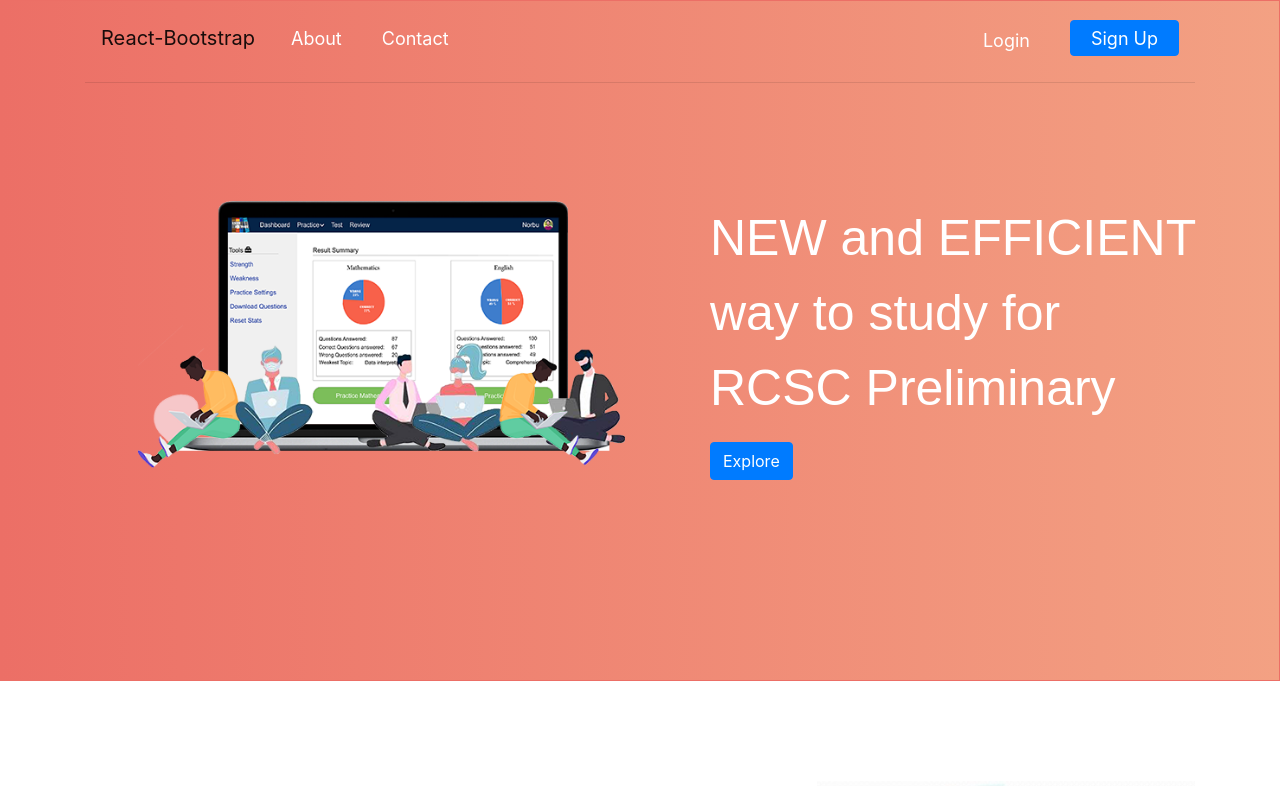
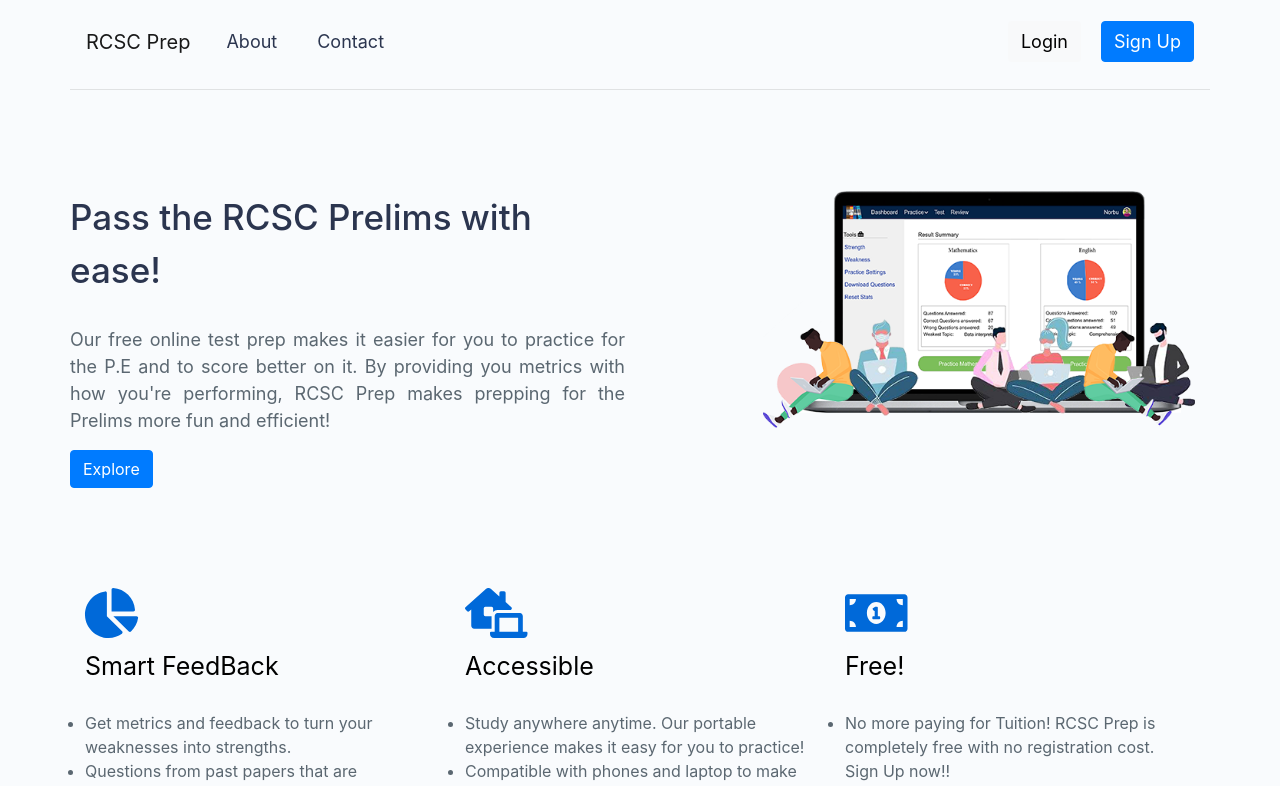
Before and after one commit to Kongtsey/RCSCPrep, a React (Create React App) app in the folder front-end/rcsc/: page / in a window 1280 px wide. Shown: the top 786 px of the page. Built offline with nearby package versions, Linux system fonts and the light colour scheme; no server answers; the HTML template or start-up script is replaced by a standard one.

Commit message:
made changes to the landing page

```diff
--- a/front-end/rcsc/src/components/HomepageInfo.js
+++ b/front-end/rcsc/src/components/HomepageInfo.js
@@ -10,6 +10,7 @@ import image_subsection_4 from "../images/subsection-4.png";
 function HomepageInfo() {
   return (
     <React.Fragment>
+      <Container className="homePage_info_container" fluid={true}>
         <Container>
           <Row className='homepage-info-parent-div'>
             <Col className='info_description' md={6} lg={6} sm={12}>
@@ -39,6 +40,7 @@ function HomepageInfo() {
             </Col>
           </Row>
         </Container>
+      </Container>
       <Container fluid={true}>
         <Row>
           <Col className='content_before_footer' md={12} lg={12} sm={12}>
--- a/front-end/rcsc/src/components/homeFrontPage.js
+++ b/front-end/rcsc/src/components/homeFrontPage.js
@@ -2,23 +2,59 @@ import React from "react";
 import { Container, Col, Row, Button } from "react-bootstrap";
 import "../style-sheet/home-front-page.css";
 import front_page_image from "../images/studying.png";
-
+import { FontAwesomeIcon } from "@fortawesome/react-fontawesome";
+import { faChartPie, faLaptopHouse, faMoneyBillAlt} from  "@fortawesome/free-solid-svg-icons";
 function FrontPage() {
   return (
     <React.Fragment>
-      <Container fluid={true} className='homepage_parent_container' s>
+      <Container fluid={true} className='homepage_parent_container'>
+        <Container>
           <Row className='front_page_content'>
+            <Col lg={6} md={6} sm={12} className='tagline'>
+              <p className='tagline_message'>
+                Pass the RCSC Prelims with ease!
+              </p><br/>
+              <p className="product_description">
+                Our free online test prep makes it easier for you to practice for the P.E and to score better
+                on it. By providing you metrics with how you're performing, RCSC Prep makes prepping for the Prelims more fun and efficient!
+              </p>
+              <Button> Explore</Button>
+            </Col>
             <Col lg={6} md={6} sm={12} className='front_page_image'>
               <img alt='people sitting infront of a laptop' src={front_page_image}></img>
             </Col>
-          <Col lg={6} md={6} sm={12} className='tagline'>
-            <p className='tagline_message'>
-              NEW and EFFICIENT <br /> way to study for
-              <br /> RCSC Preliminary
-            </p>
-            <Button> Explore</Button>
+          </Row>
+          <Row>
+            <Col lg={4} md={4} sm={12}>
+              <FontAwesomeIcon icon={faChartPie} className="featureIcons"/><br/>
+              <p className="featureTitle">Smart FeedBack</p> <br/>
+              <ul className="featureDescription">
+                <li >Get metrics and feedback to turn your weaknesses into strengths.</li>
+                <li >Questions from past papers that are continuously updated.</li>
+              </ul>
+              {/*<p className="featureDescription">Get metrics and feedback to turn your weaknesses into strengths.<br/><span style={{marginTop: "5px !important"}}>Questions from past papers that are continuously updated.</span></p> <br/>*/}
+              {/*<p className="featureDescription">Questions from past papers that are continuously updated.</p>*/}
+            </Col>
+            <Col lg={4} md={4} sm={12}>
+              <FontAwesomeIcon icon={faLaptopHouse} className="featureIcons"/>
+              <br/>
+              <p className="featureTitle">Accessible</p> <br/>
+              <ul className="featureDescription">
+                <li>Study anywhere anytime. Our portable experience makes it easy for you to practice!</li>
+                <li>Compatible with phones and laptop to make sure your device is not an issue!</li>
+              </ul>
+            </Col>
+            <Col lg={4} md={4} sm={12}>
+              <FontAwesomeIcon icon={faMoneyBillAlt} className="featureIcons"/>
+              <br/>
+              <p className="featureTitle">Free!</p> <br/>
+              <ul className="featureDescription">
+                <li>No more paying for Tuition! RCSC Prep is completely free with no registration cost.<br/>Sign Up now!!</li>
+                {/*<li>Compatible with phones and laptop to make sure your device is not an issue!</li>*/}
+              </ul>
             </Col>
           </Row>
+        </Container>
       </Container>
     </React.Fragment>
   );
--- a/front-end/rcsc/src/components/homePageNavbar.js
+++ b/front-end/rcsc/src/components/homePageNavbar.js
@@ -132,17 +132,17 @@ class NavigationBar extends Component{
         <React.Fragment>
           <Container className='navbar-parent-container'>
             <Navbar collapseOnSelect expand='lg'>
-              <Navbar.Brand href='#home'>React-Bootstrap</Navbar.Brand>
+              <Navbar.Brand href='#home'>RCSC Prep</Navbar.Brand>
               <Navbar.Toggle aria-controls='responsive-navbar-nav'/>
               <Navbar.Collapse id='responsive-navbar-nav'>
                 <Nav className='mr-auto'>
                   <Nav.Link href='#about'>About</Nav.Link>
                   <Nav.Link href='#contact'>Contact</Nav.Link>
                 </Nav>
-                <Nav>
-                  <Nav.Link onClick={this.handleShowLogin} className="navLinkGhi">Login</Nav.Link>
-                  <div className="button"><Nav.Link onClick={this.handleShow} className="buttonText">Sign Up</Nav.Link></div>
-                </Nav>
+                <Form inline>
+                  <Button variant="light" className="login" onClick={this.handleShowLogin}>Login</Button>
+                  <Button className="button buttonText" onClick={this.handleShow}><span>Sign Up</span></Button>
+                </Form>
               </Navbar.Collapse>
             </Navbar>
             <hr/>
--- a/front-end/rcsc/src/pages/homePage.jsx
+++ b/front-end/rcsc/src/pages/homePage.jsx
@@ -5,6 +5,7 @@ import HomepageInfo from "../components/HomepageInfo";
 import Footer from "../components/footer";
 import { withRouter, Redirect} from "react-router-dom";
 import { AuthContext } from "../components/authentication";
+import { Container} from "react-bootstrap"
 function HomePage() {
     const {currentUser}= useContext(AuthContext);
     if (currentUser!=null){
@@ -12,10 +13,12 @@ function HomePage() {
     }else {
         return (
             <React.Fragment>
-                <FrontPage />
-                <HomepageInfo />
-                <NavigationBar />
-                <Footer />
+                <Container fluid={true} style={{background: "#F9fbfd"}}>
+                    <FrontPage />
+                    <HomepageInfo />
+                    <NavigationBar />
+                    <Footer />
+                </Container>
             </React.Fragment>
         );
     }
--- a/front-end/rcsc/src/style-sheet/home-front-page 2.css
+++ /dev/null
@@ -1,52 +0,0 @@
-@import url("https://fonts.googleapis.com/css2?family=Abril+Fatface&family=Alfa+Slab+One&family=Fredoka+One&family=Monoton&family=Ultra&family=Rubik+Mono+One&display=swap");
-
-.homepage_parent_container {
-  border: solid #ec6f66 1px;
-  background: #ec6f66; /* fallback for old browsers */
-  background: -webkit-linear-gradient(to right, #ec6f66, #f3a183); /* Chrome 10-25, Safari 5.1-6 */
-  background: linear-gradient(to right, #ec6f66, #f3a183); /* W3C, IE 10+/ Edge, Firefox 16+, Chrome 26+, Opera 12+, Safari 7+ */
-}
-
-/*
-This is the parent div that contains the front-page image
-and the tag line with the button. Margin-top needs to set
-because the navigator bar position is set to absolute,
-meaning it would intersect with the image if the margin
-is not set.
-*/
-.front_page_content {
-  margin-top: 200px;
-  margin-bottom: 200px;
-}
-
-/*
-This is for the div containing the image  on the front-page.
-it takes 6 cols on a desktop and 12 in mobile.
-*/
-.front_page_image {
-  text-align: right;
-}
-
-/*
-This is for the actual image tag. Changing the size of the
-image from here.
-*/
-.front_page_image img {
-  width: 80%;
-}
-
-/*
-This is the parent div for the tag line on the right of the image.
-*/
-.tagline {
-  padding-left: 70px;
-}
-
-/*
-This is the actual message of the tagline.
-*/
-.tagline_message {
-  color: white;
-  font-size: 50px;
-  font-family: sans-serif;
-}
--- a/front-end/rcsc/src/style-sheet/home-front-page.css
+++ b/front-end/rcsc/src/style-sheet/home-front-page.css
@@ -1,10 +1,11 @@
 @import url("https://fonts.googleapis.com/css2?family=Abril+Fatface&family=Alfa+Slab+One&family=Fredoka+One&family=Monoton&family=Ultra&family=Rubik+Mono+One&display=swap"rel="stylesheet");
 
 .homepage_parent_container {
-  border: solid #ec6f66 1px;
-  background: #ec6f66; /* fallback for old browsers */
-  background: -webkit-linear-gradient(to right, #ec6f66, #f3a183); /* Chrome 10-25, Safari 5.1-6 */
-  background: linear-gradient(to right, #ec6f66, #f3a183); /* W3C, IE 10+/ Edge, Firefox 16+, Chrome 26+, Opera 12+, Safari 7+ */
+  border: solid #F9fbfd 1px;
+  background: #F9fbfd;
+  margin: 0;
+  /*background: -webkit-linear-gradient(to right, #6eD9bb,#00d4ff); !* Chrome 10-25, Safari 5.1-6 *!*/
+  /*background: linear-gradient(to right, #6eD9bb, #00d4ff); !* W3C, IE 10+/ Edge, Firefox 16+, Chrome 26+, Opera 12+, Safari 7+ *!*/
 }
 
 /*
@@ -15,8 +16,8 @@ meaning it would intersect with the image if the margin
 is not set.
 */
 .front_page_content {
-  margin-top: 200px;
-  margin-bottom: 200px;
+  margin-top: 190px;
+  margin-bottom: 100px;
 }
 
 /*
@@ -39,14 +40,33 @@ image from here.
 This is the parent div for the tag line on the right of the image.
 */
 .tagline {
-  padding-left: 70px;
+  padding-left: 0px !important;
+}
+.product_description{
+  text-align: justify;
+  color: #253541bf;
+  margin-top: -10px;
+  font-size: 18px;
 }
 
 /*
 This is the actual message of the tagline.
 */
 .tagline_message {
-  color: white;
+  color: #2b354f;
+  font-size: 35px;
+  font-weight: 500;
+}
+.featureIcons{
   font-size: 50px;
-  font-family: sans-serif;
+  color: #0069d9;
 }
+.featureTitle{
+  font-size: 25px;
+  color: black;
+  margin-top: 10px;
+}
+.featureDescription{
+  color: #253541bf;
+  margin-top: -15px;
+}
--- a/front-end/rcsc/src/style-sheet/home-page-info.css
+++ b/front-end/rcsc/src/style-sheet/home-page-info.css
@@ -24,3 +24,7 @@
   text-align: center;
   background: #0000001a;
 }
+.homePage_info_container{
+  background: #F2EEF5;
+  margin-top: -40px;
+}
--- a/front-end/rcsc/src/style-sheet/homepage-navbar.css
+++ b/front-end/rcsc/src/style-sheet/homepage-navbar.css
@@ -13,12 +13,13 @@
   left: 0;
   right: 0;
   margin-top: 10px;
+  padding: 0px!important;
 }
 /*
 This is the actual text of the navbar.
 */
 .navbar-light .navbar-nav .nav-link {
-  color: white;
+  color: #2b354f !important;
   padding: 0 20px;
   font-size: large;
 }
@@ -47,12 +48,19 @@ This is the actual text of the navbar.
   /*transition: color .15s ease-in-out,background-color .15s ease-in-out,border-color .15s ease-in-out,box-shadow .15s ease-in-out;*/
 }
 .buttonText{
-  display: block;
+  font-size: large !important;
   margin-top: 0.2rem;
   margin-bottom: 0.2rem;
 }
-.navLinkGhi{
-  margin-top: 0.4rem;
-}
+/*.navLinkGhi{*/
+/*  color: white;*/
+/*  margin-top: 0.5rem;*/
+/*  background: gray;*/
+/*  padding: 0px !important;*/
+/*}*/
 .haveAnAcc{
 }
+.login {
+  color: black !important;
+  font-size: large !important;
+}
```
Lines whose indentation alone changed are shown as unchanged.
